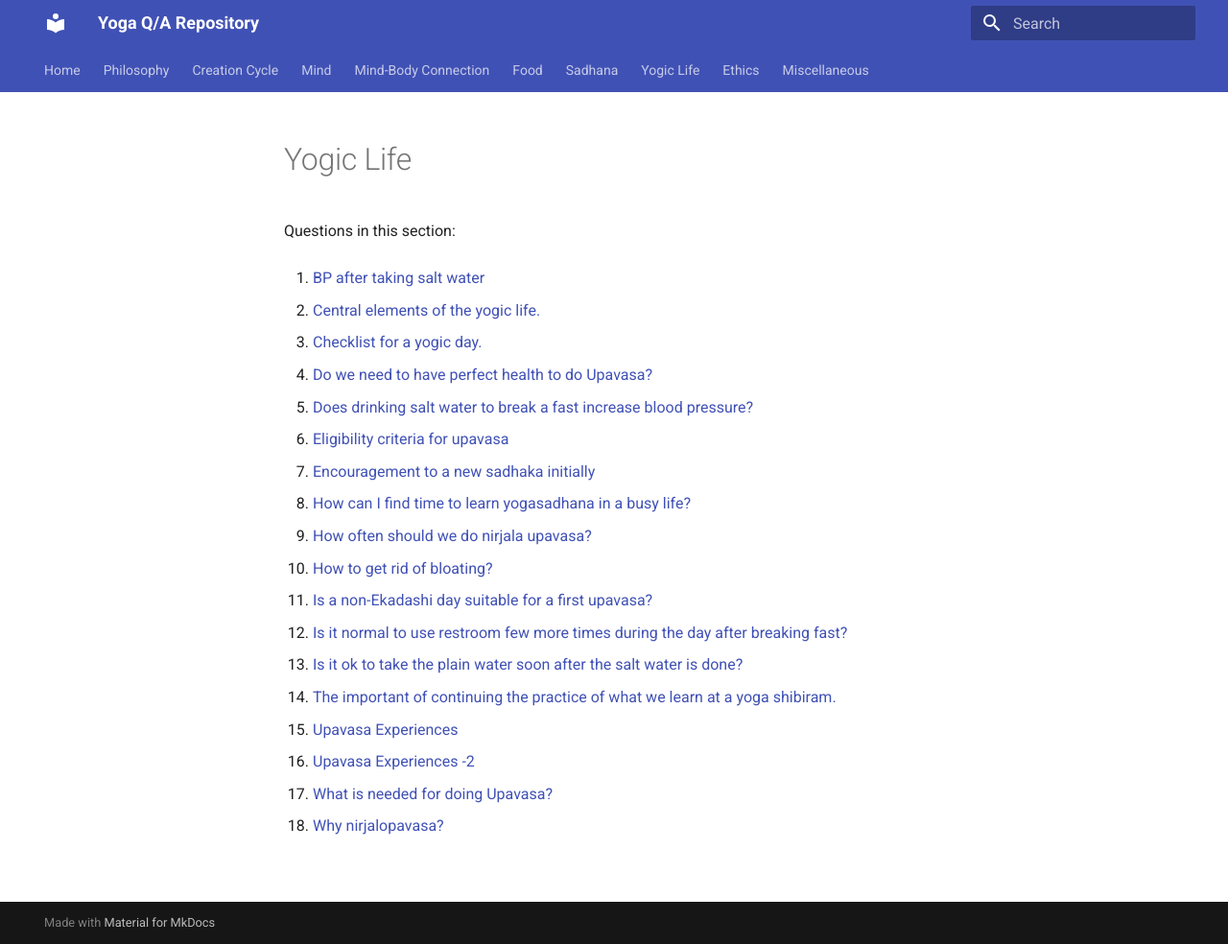
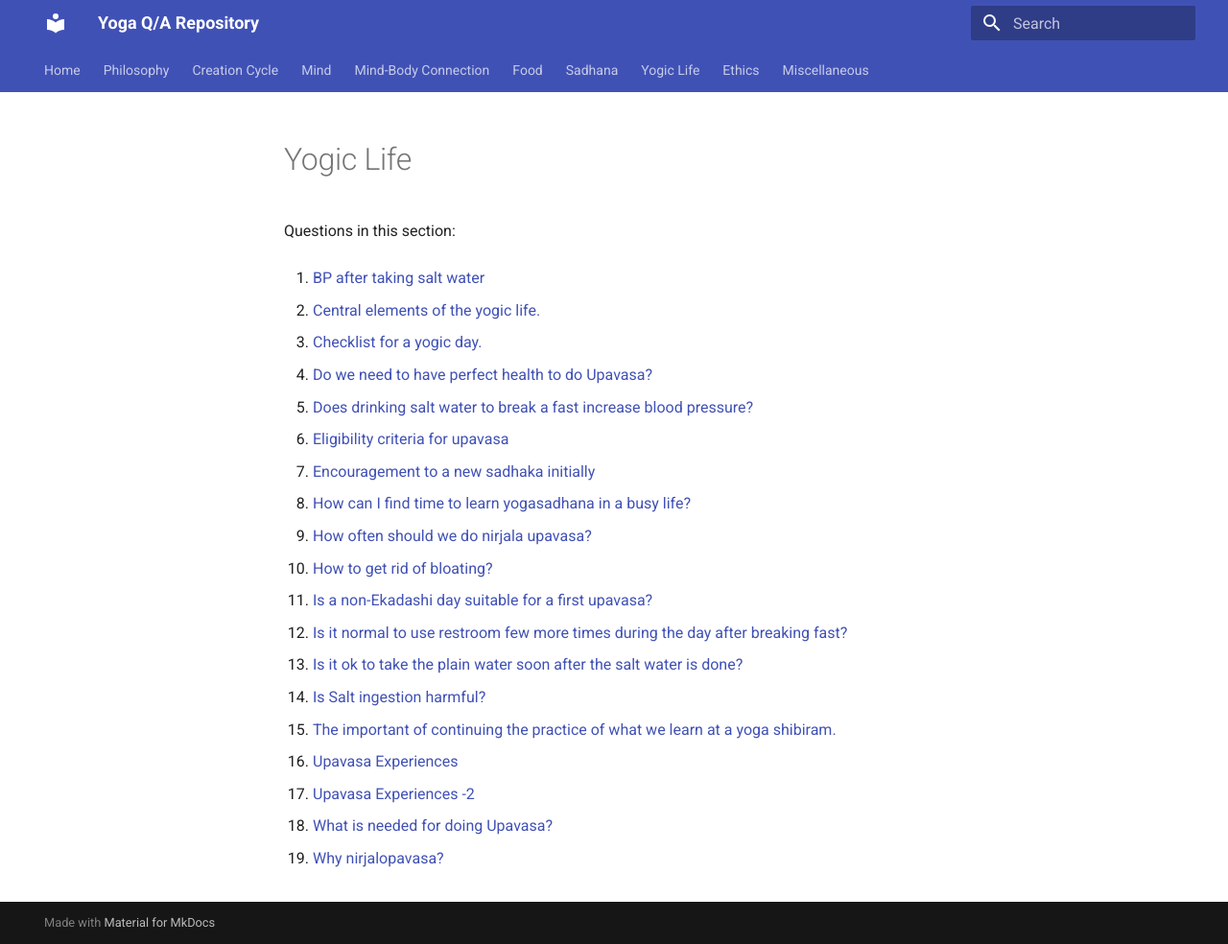
Before and after one commit to yogiclife/yoga-qa, an MkDocs documentation site: the page built from docs/yogic-life/README.md, in a window 1280 px wide and 984 px high. Shown: the whole window at 96% size. Built offline with MkDocs 1.6.1 and Material for MkDocs 9.7.7, drawn with Linux system fonts in a browser that asks for light colours.

Commit message:
Update topic indices [skip ci]

```diff
--- a/docs/yogic-life/README.md
+++ b/docs/yogic-life/README.md
@@ -28,12 +28,14 @@ Questions in this section:
 
 13. [Is it ok to take the plain water soon after the salt water is done?](is-it-ok-to-take-the-plain-water-soon-after-the-salt-water-is-done-20260629-073315.md)
 
-14. [The important of continuing the practice of what we learn at a yoga shibiram.](the-important-of-continuing-the-practice-of-what-we-learn-at-a-yoga-shibiram-20260628-132817.md)
+14. [Is Salt ingestion harmful?](is-salt-ingestion-harmful-20260629-225258.md)
 
-15. [Upavasa Experiences](upavasa-experiences-20260629-073507.md)
+15. [The important of continuing the practice of what we learn at a yoga shibiram.](the-important-of-continuing-the-practice-of-what-we-learn-at-a-yoga-shibiram-20260628-132817.md)
 
-16. [Upavasa Experiences -2](upavasa-experiences-2-20260629-115359.md)
+16. [Upavasa Experiences](upavasa-experiences-20260629-073507.md)
 
-17. [What is needed for doing Upavasa?](what-is-needed-for-doing-upavasa-20260629-081011.md)
+17. [Upavasa Experiences -2](upavasa-experiences-2-20260629-115359.md)
 
-18. [Why nirjalopavasa?](why-nirjalopavasa-20260629-224139.md)
+18. [What is needed for doing Upavasa?](what-is-needed-for-doing-upavasa-20260629-081011.md)
+
+19. [Why nirjalopavasa?](why-nirjalopavasa-20260629-224139.md)
```
